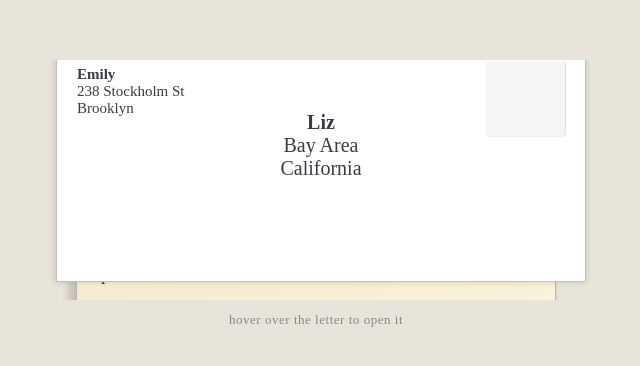
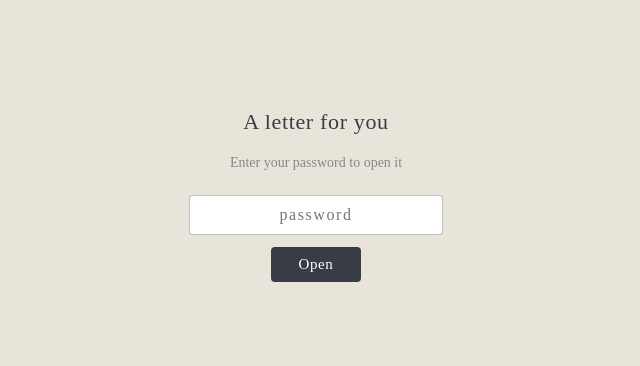
Before and after one commit to emilywernick/you-ve-got-mail-, a plain HTML site: page index.html in a window 1280 px wide. Shown: the part 200-566 px from the top of the page, without its empty margins (324-964 px from the left). Drawn offline with Linux system fonts and the light colour scheme.

Commit message:
try again

```diff
--- a/index.html
+++ b/index.html
@@ -16,6 +16,83 @@
       padding: 40px 20px;
       box-sizing: border-box;
       font-family: 'Times New Roman', Times, serif;
+    }
+
+    /* ── PASSWORD SCREEN ── */
+    #password-screen {
+      position: fixed;
+      inset: 0;
+      background: #e8e4da;
+      display: flex;
+      flex-direction: column;
+      justify-content: center;
+      align-items: center;
+      z-index: 9999;
+    }
+
+    #password-screen h2 {
+      font-family: 'Times New Roman', Times, serif;
+      font-weight: normal;
+      font-size: 22px;
+      color: #383C45;
+      margin-bottom: 6px;
+      letter-spacing: 0.03em;
+    }
+
+    #password-screen p {
+      font-family: 'Times New Roman', Times, serif;
+      font-size: 14px;
+      color: #888;
+      margin-bottom: 24px;
+    }
+
+    #password-screen input {
+      font-family: 'Times New Roman', Times, serif;
+      font-size: 16px;
+      padding: 10px 16px;
+      border: 1px solid #383C4550;
+      border-radius: 4px;
+      background: #fff;
+      color: #383C45;
+      outline: none;
+      width: 220px;
+      text-align: center;
+      letter-spacing: 0.1em;
+      margin-bottom: 12px;
+    }
+
+    #password-screen input:focus {
+      border-color: #383C4590;
+    }
+
+    #password-screen button {
+      font-family: 'Times New Roman', Times, serif;
+      font-size: 15px;
+      padding: 9px 28px;
+      background: #383C45;
+      color: #fff;
+      border: none;
+      border-radius: 4px;
+      cursor: pointer;
+      letter-spacing: 0.04em;
+    }
+
+    #password-screen button:hover {
+      background: #4a5060;
+    }
+
+    #password-error {
+      font-family: 'Times New Roman', Times, serif;
+      font-size: 13px;
+      color: #a33;
+      margin-top: 10px;
+      min-height: 18px;
+    }
+
+    /* Letter hidden until correct password */
+    #letter-content {
+      display: none;
+      width: 100%;
     }
 
     /* Prevents horizontal scroll when elements go out of bounds */
@@ -77,7 +154,6 @@
       z-index: 0;
     }
 
-    /* Cover text elements */
     .letter_cover_text {
       position: relative;
       margin: 0 auto;
@@ -99,9 +175,8 @@
     }
 
     /*
-      STAMP — to use your own photo:
-      1. Save your image in the same folder as index.html
-      2. Change url(stamp.jpg) below to match your filename, e.g. url(mycat.png)
+      STAMP — save your image in the same folder as index.html
+      then change url(stamp.jpg) to match your filename
     */
     .letter_cover_stamp {
       position: absolute;
@@ -120,7 +195,7 @@
       box-shadow: 1px .5px 0px 0px #00000020, 1px .5px 0px 0px white inset;
     }
 
-    /* ── TOP SEGMENT — original parchment ── z-index 7 */
+    /* ── TOP SEGMENT ── */
     .letter_top {
       position: absolute;
       top: 0;
@@ -161,7 +236,7 @@
       transition-delay: 0s;
     }
 
-    /* ── MID SEGMENT — original parchment ── z-index 6 */
+    /* ── MID SEGMENT ── */
     .letter_mid {
       position: absolute;
       top: 0;
@@ -200,7 +275,7 @@
       transition-delay: 0s;
     }
 
-    /* ── BOT SEGMENT — original parchment ── z-index 5 */
+    /* ── BOT SEGMENT ── */
     .letter_bot {
       position: absolute;
       top: 0px;
@@ -242,7 +317,6 @@
       transform: skew(5deg);
     }
 
-    /* Small hint text */
     .hint {
       text-align: center;
       font-family: 'Times New Roman', Times, serif;
@@ -256,7 +330,17 @@
 </head>
 <body>
 
-  <div>
+  <!-- PASSWORD SCREEN — shown first -->
+  <div id="password-screen">
+    <h2>A letter for you</h2>
+    <p>Enter your password to open it</p>
+    <input type="password" id="password-input" placeholder="password" onkeydown="if(event.key==='Enter') checkPassword()" />
+    <button onclick="checkPassword()">Open</button>
+    <div id="password-error"></div>
+  </div>
+
+  <!-- LETTER — hidden until correct password -->
+  <div id="letter-content">
     <div class="chapter-12">
       <div class="trifold_letter">
 
@@ -289,7 +373,7 @@
         <!-- BOT SEGMENT -->
         <div class="letter_bot">
           <div class="letter_bot_text">
-            <p>How are you and your partner? How has this new job been treating you? What books have you been reading recently? I reread Sarahland this week, and I think you would enjoy it. I hope to hear from you soon and I will be buying stamps in the next month.... at some point...I also did not get your forwarding address, so please send that over whenever.</p>
+            <p>How are you and your partner? How has this new job been treating you? What books have you been reading recently? I reread Sarahland this week, and I think you would enjoy it. I hope to hear from you soon and I will be buying stamps in the next month.... at some point...</p>
             <p align="right">With love,</p>
             <p align="right">Emily</p>
           </div>
@@ -297,11 +381,11 @@
 
       </div><!-- end trifold_letter -->
     </div><!-- end chapter-12 -->
-
     <p class="hint">hover over the letter to open it</p>
   </div>
 
-<script>
+  <script>
+    // ── CHANGE "sunflower" TO WHATEVER PASSWORD YOU WANT ──
     const CORRECT_PASSWORD = "sunflower";
 
     function checkPassword() {
```
